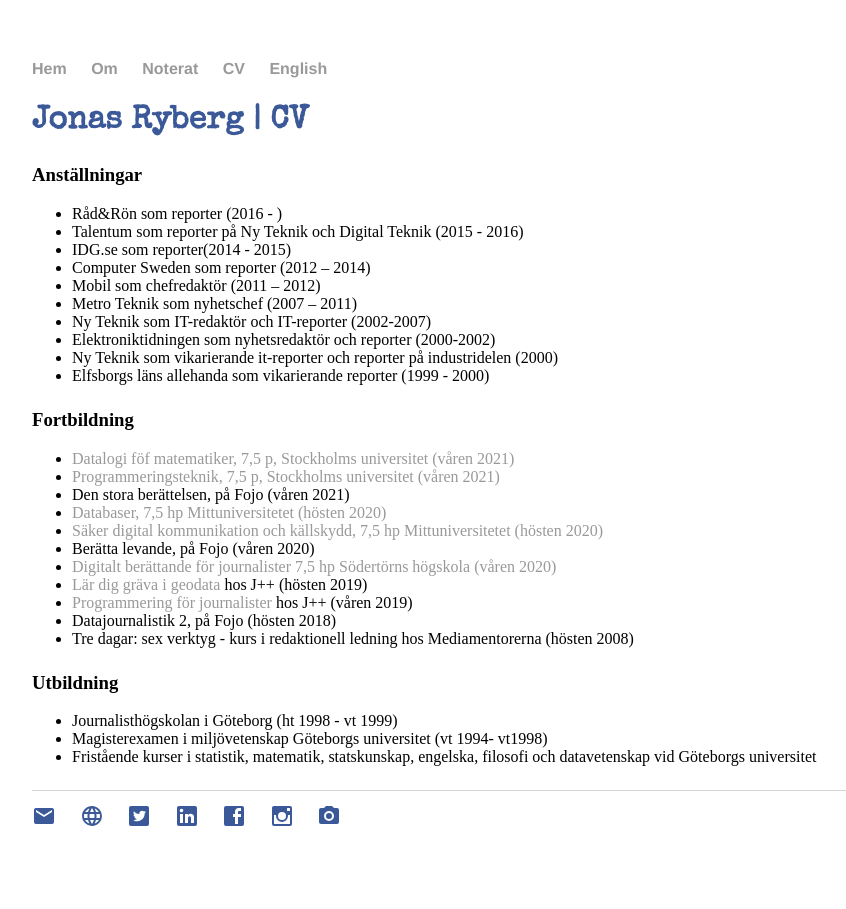
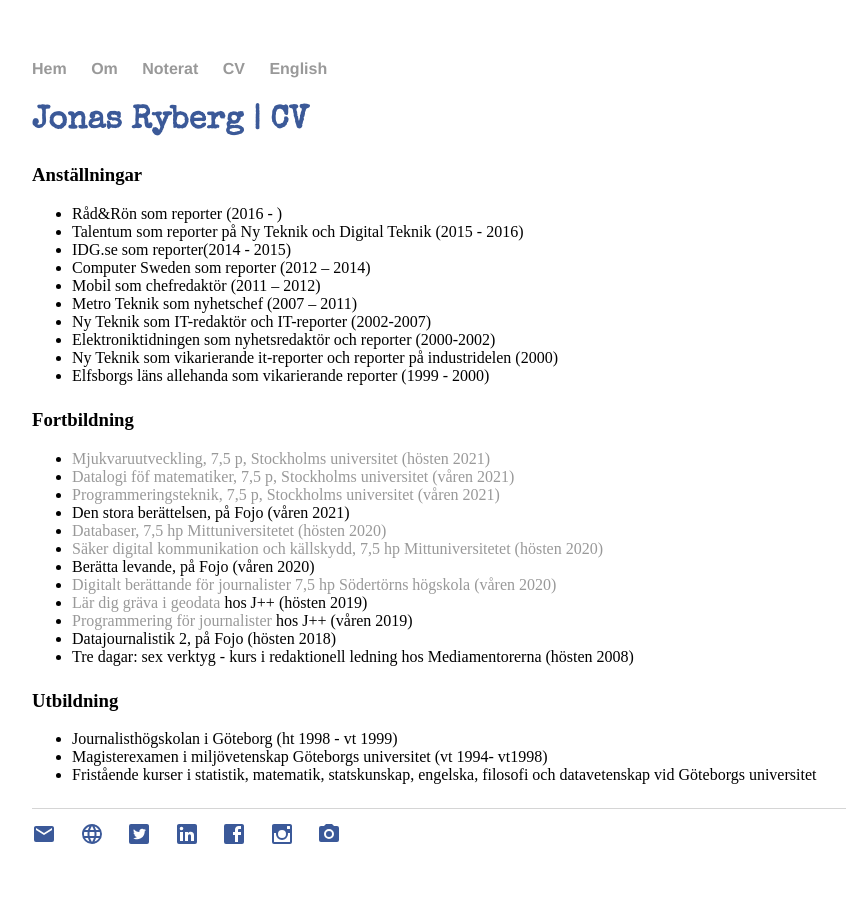
Before and after one commit to jonasryberg/jonasryberg.github.io, a Jekyll site: the page built from cv/index.html, in a window 1280 px wide. Shown: the whole page, without its empty margins (160-1006 px from the left). Built offline with Jekyll 4.4.1, drawn with Linux system fonts in a browser that asks for light colours.

Commit message:
Update cv.html

```diff
--- a/_includes/cv.html
+++ b/_includes/cv.html
@@ -16,6 +16,7 @@
 <p>
 <h3>Fortbildning</h3>
 <ul>
+  <li><a href="https://www.su.se/sok-kurser-och-program/da4002-1.482617">Mjukvaruutveckling, 7,5 p, Stockholms universitet (hösten 2021)</a></li>
   <li><a href="https://www.su.se/sok-kurser-och-program/da3018-1.412773">Datalogi föf matematiker, 7,5 p, Stockholms universitet (våren 2021)</a></li>
   <li><a href="https://www.su.se/sok-kurser-och-program/da2005-1.501472">Programmeringsteknik, 7,5 p, Stockholms universitet (våren 2021)</a></li>
   <li>Den stora berättelsen, på Fojo (våren 2021)</li>
```
